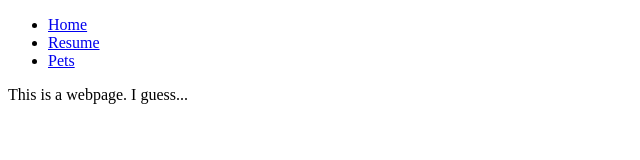
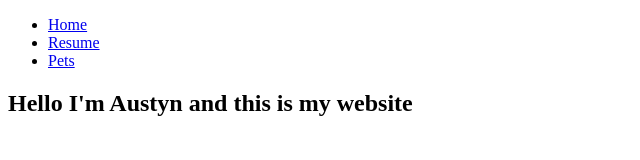
Before and after one commit to AGerzevske/361-project-one, a plain HTML site: page index.html in a window 1280 px wide. Shown: the whole page, without its empty margins (0-640 px from the left). Drawn offline with Linux system fonts and the light colour scheme.

Commit message:
Add comments to Homepage
  changed p to h1 tag after adding section tag because it needed a headr
  passed linter and W3 check

```diff
--- a/index.html
+++ b/index.html
@@ -1,15 +1,15 @@
 <!DOCTYPE html>
 <html id="home" lang="en">
-<!--  -->
+<!-- I didnt really know what to put on this page -->
 <head>
   <title>Austyn Gerzevske Homepage</title>
   <meta charset="utf-8" />
   <meta name="viewport" content="width=device-width,initial-scale=1.0,shrink-to-fit=no" />
 </head>
-<!--  -->
+<!-- Here's the body -->
 <body>
-  <!--  -->
-  <header id="header">
+  <!-- Links to other pages using referential navigation -->
+  <header id="home-header">
     <nav>
       <ul>
         <li><a href="./">Home</a></li>
@@ -18,6 +18,9 @@
       </ul>
     </nav>
   </header>
-  <p>This is a webpage. I guess...</p>
+  <!-- This is all I could think of -->
+  <section class="homepage">
+    <h1>Hello I'm Austyn and this is my website</h1>
+  </section>
 </body>
 </html>
```
